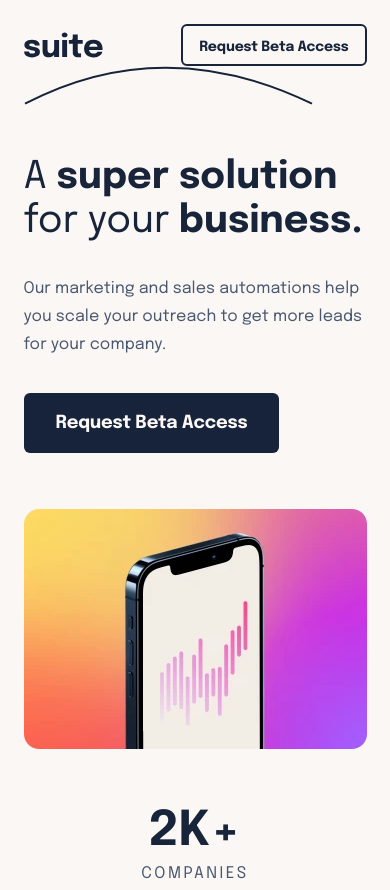
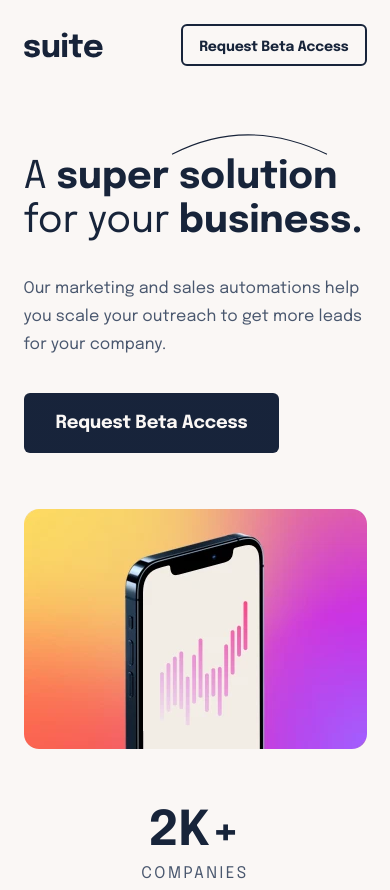
Before and after one commit to razouck/suite-landing-page, a plain HTML site: page index.html in a window 390 px wide. Shown: the top 890 px of the page. Drawn offline with Linux system fonts and the light colour scheme.

Commit message:
Fix the mobile layout

```diff
--- a/css/index.scss
+++ b/css/index.scss
@@ -198,7 +198,10 @@ header
 
 	.curve
 	{
-		position : absolute;
+		position           : absolute;
+		inset-inline-start : toRem(105);
+		inset-block-start  : toRem(125);
+		transform          : scale(0.54);
 	}
 }
 
```
Also changed, not shown: css/index.css, 1 other file.
